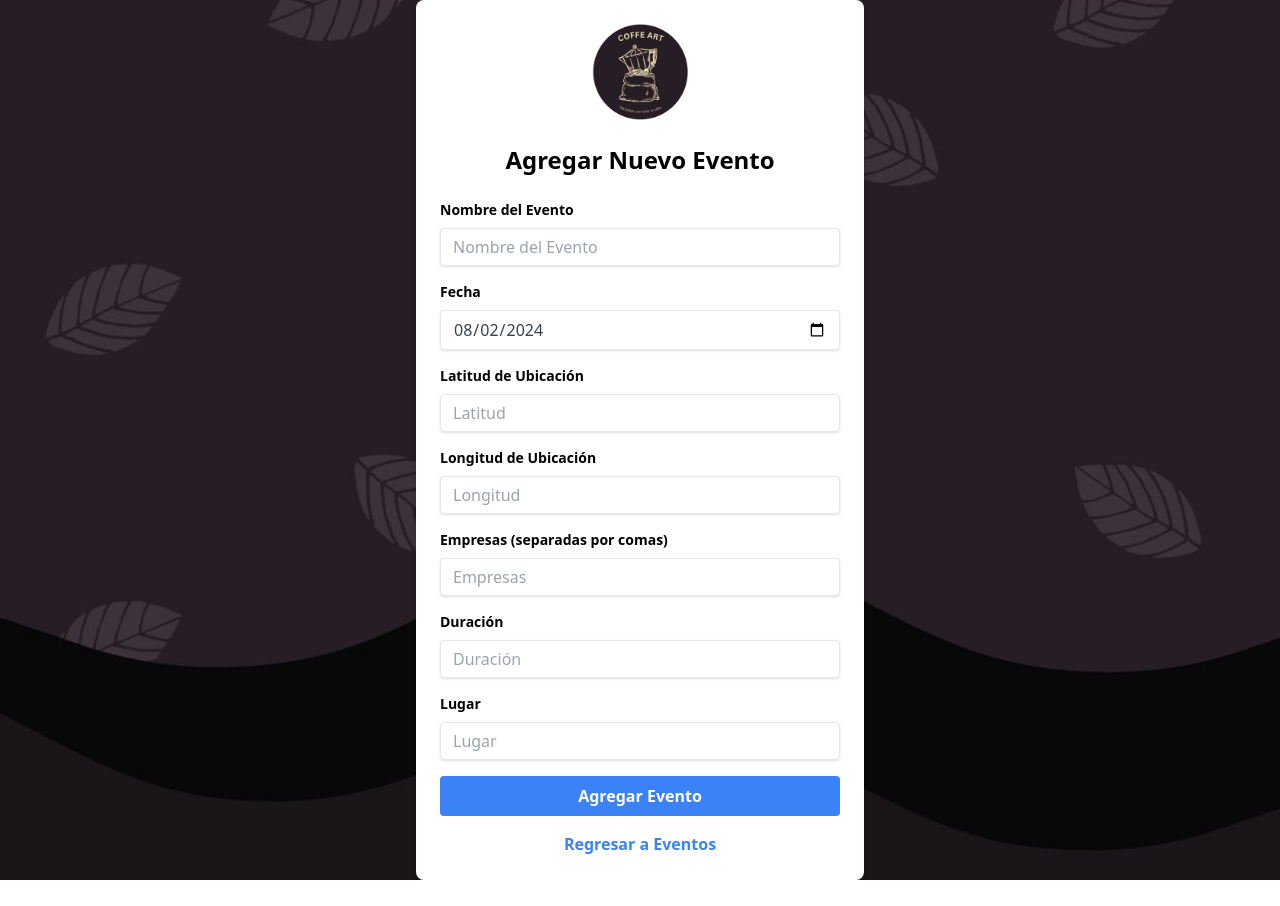
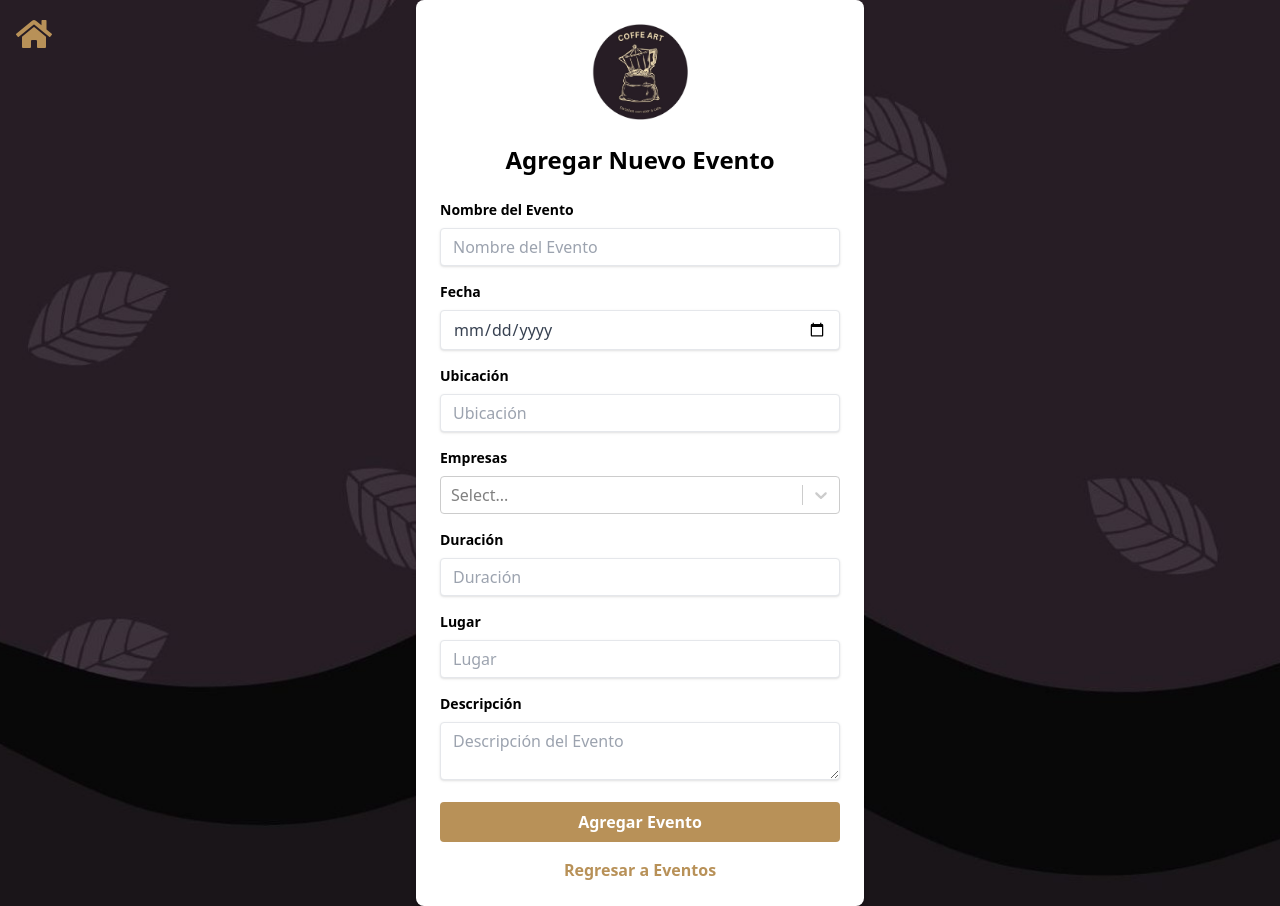
Before and after one commit to Coffe-Art/front-exp, a React (Vite) app: page /EventsForm in a window 1280 px wide. Before the commit the page ends 880 px from the top, so only its background shows below. Built offline with nearby package versions, Linux system fonts and the light colour scheme; no server answers.

Commit message:
Add files via upload

```diff
--- a/package.json
+++ b/package.json
@@ -21,6 +21,7 @@
     "react-dom": "^18.2.0",
     "react-icons": "^5.2.1",
     "react-router-dom": "^6.25.1",
+    "react-select": "^5.8.0",
     "react-slick": "^0.30.2",
     "slick-carousel": "^1.8.1",
     "swiper": "^11.1.5"
--- a/src/components/Layouts/EventsForm.jsx
+++ b/src/components/Layouts/EventsForm.jsx
@@ -1,30 +1,95 @@
-import React, { useState } from 'react';
-import { NavLink } from 'react-router-dom';
-import BackgroundImage from '../../assets/BackgroundLogin.jpg'; // Ajusta la ruta según tu estructura de proyecto
-import Logo from '../../assets/Artesanías.png'; // Ajusta la ruta según tu estructura de proyecto
+import React, { useState, useEffect } from 'react';
+import { useNavigate, NavLink } from 'react-router-dom';
+import BackgroundImage from '../../assets/BackgroundLogin.jpg';
+import { FaHome } from 'react-icons/fa';
+import Logo from '../../assets/Artesanías.png';
+import Select from 'react-select'; // Asegúrate de instalar react-select
 
 export const EventsForm = () => {
-  const [newEvent, setNewEvent] = useState({
+    const navigate = useNavigate();
+
+    const [formData, setFormData] = useState({
         name: '',
-    date: new Date(),
-    location: { lat: '', lng: '' },
-    companies: [],
+        date: '',
+        location: '',
+        selectedCompanies: [],
         duration: '',
-    place: ''
+        place: '',
+        description: ''
     });
 
-  const handleNewEventChange = (e) => {
-    const { name, value } = e.target;
-    setNewEvent(prevEvent => ({
-      ...prevEvent,
-      [name]: value
+    const [errors, setErrors] = useState({});
+    const [notification, setNotification] = useState('');
+    const [companies, setCompanies] = useState([]); // Lista de empresas
+
+    useEffect(() => {
+        // Aquí deberías hacer una solicitud para obtener las empresas registradas
+        const fetchCompanies = async () => {
+            try {
+                // Simulación de datos
+                const response = await fetch('/api/companies'); // Cambia esto por tu endpoint real
+                const data = await response.json();
+                const companyOptions = data.map(company => ({
+                    value: company.id,
+                    label: company.name
+                }));
+                setCompanies(companyOptions);
+            } catch (error) {
+                console.error('Error al obtener las empresas:', error);
+            }
+        };
+
+        fetchCompanies();
+    }, []);
+
+    const handleChange = (e) => {
+        const { id, value } = e.target;
+        setFormData((prevData) => ({
+            ...prevData,
+            [id]: value
         }));
     };
 
-  const handleNewEventSubmit = (e) => {
+    const handleSelectChange = (selectedOptions) => {
+        setFormData((prevData) => ({
+            ...prevData,
+            selectedCompanies: selectedOptions
+        }));
+    };
+
+    const handleSubmit = async (e) => {
         e.preventDefault();
+        const newErrors = {};
+
+        // Validaciones
+        if (!formData.name.trim()) {
+            newErrors.name = 'El nombre del evento es obligatorio';
+        }
+        if (!formData.date) {
+            newErrors.date = 'La fecha es obligatoria';
+        }
+        if (!formData.description.trim()) {
+            newErrors.description = 'La descripción es obligatoria';
+        }
+
+        setErrors(newErrors);
+
+        if (Object.keys(newErrors).length === 0) {
+            try {
                 // Aquí iría la lógica para manejar el envío del formulario
-    console.log('Event Submitted:', newEvent);
+                console.log('Event Submitted:', formData);
+                setNotification('Evento creado exitosamente');
+                setTimeout(() => {
+                    setNotification('');
+                    navigate('/events'); // Redirige a la página de eventos
+                }, 2000); // Muestra la notificación por 2 segundos antes de redirigir
+            } catch (error) {
+                console.error('Error al crear el evento:', error);
+                setNotification('Error al crear el evento, intenta de nuevo');
+            }
+        } else {
+            setNotification('');
+        }
     };
 
     return (
@@ -34,11 +99,20 @@ export const EventsForm = () => {
                 backgroundImage: `url(${BackgroundImage})`,
             }}
         >
+            <NavLink to="/" className="absolute top-4 left-4">
+                <FaHome className="text-darkyellow text-4xl" />
+            </NavLink>
             <div className="relative bg-white p-6 rounded-lg shadow-md w-full max-w-md mx-4 sm:mx-8 md:mx-16 lg:mx-32">
                 <img src={Logo} alt="Logo" className="h-24 w-24 mx-auto mb-6" />
                 <h2 className="text-2xl font-bold mb-6 text-center">Agregar Nuevo Evento</h2>
 
-        <form onSubmit={handleNewEventSubmit}>
+                {notification && (
+                    <div className={`bg-green-100 border border-green-400 text-green-700 px-4 py-3 rounded relative mb-4`} role="alert">
+                        <span className="block sm:inline">{notification}</span>
+                    </div>
+                )}
+
+                <form onSubmit={handleSubmit}>
                     <div className="mb-4">
                         <label className="block text-black text-sm font-bold mb-2" htmlFor="name">
                             Nombre del Evento
@@ -46,13 +120,12 @@ export const EventsForm = () => {
                         <input
                             type="text"
                             id="name"
-              name="name"
-              value={newEvent.name}
-              onChange={handleNewEventChange}
                             className="shadow appearance-none border rounded w-full py-2 px-3 text-gray-700 leading-tight focus:outline-none focus:shadow-outline"
                             placeholder="Nombre del Evento"
-              required
+                            value={formData.name}
+                            onChange={handleChange}
                         />
+                        {errors.name && <p className="text-red-500 text-xs italic">{errors.name}</p>}
                     </div>
 
                     <div className="mb-4">
@@ -62,71 +135,39 @@ export const EventsForm = () => {
                         <input
                             type="date"
                             id="date"
-              name="date"
-              value={newEvent.date.toISOString().split('T')[0]}
-              onChange={e => setNewEvent(prevEvent => ({
-                ...prevEvent,
-                date: new Date(e.target.value)
-              }))}
                             className="shadow appearance-none border rounded w-full py-2 px-3 text-gray-700 leading-tight focus:outline-none focus:shadow-outline"
-              required
+                            value={formData.date}
+                            onChange={handleChange}
                         />
+                        {errors.date && <p className="text-red-500 text-xs italic">{errors.date}</p>}
                     </div>
 
                     <div className="mb-4">
-            <label className="block text-black text-sm font-bold mb-2" htmlFor="lat">
-              Latitud de Ubicación
+                        <label className="block text-black text-sm font-bold mb-2" htmlFor="location">
+                            Ubicación
                         </label>
                         <input
-              type="number"
-              id="lat"
-              name="lat"
-              value={newEvent.location.lat}
-              onChange={(e) => setNewEvent(prevEvent => ({
-                ...prevEvent,
-                location: { ...prevEvent.location, lat: parseFloat(e.target.value) }
-              }))}
+                            type="text"
+                            id="location"
                             className="shadow appearance-none border rounded w-full py-2 px-3 text-gray-700 leading-tight focus:outline-none focus:shadow-outline"
-              placeholder="Latitud"
-              required
-            />
-          </div>
-
-          <div className="mb-4">
-            <label className="block text-black text-sm font-bold mb-2" htmlFor="lng">
-              Longitud de Ubicación
-            </label>
-            <input
-              type="number"
-              id="lng"
-              name="lng"
-              value={newEvent.location.lng}
-              onChange={(e) => setNewEvent(prevEvent => ({
-                ...prevEvent,
-                location: { ...prevEvent.location, lng: parseFloat(e.target.value) }
-              }))}
-              className="shadow appearance-none border rounded w-full py-2 px-3 text-gray-700 leading-tight focus:outline-none focus:shadow-outline"
-              placeholder="Longitud"
-              required
+                            placeholder="Ubicación"
+                            value={formData.location}
+                            onChange={handleChange}
                         />
                     </div>
 
                     <div className="mb-4">
                         <label className="block text-black text-sm font-bold mb-2" htmlFor="companies">
-              Empresas (separadas por comas)
+                            Empresas
                         </label>
-            <input
-              type="text"
+                        <Select
                             id="companies"
-              name="companies"
-              value={newEvent.companies.join(', ')}
-              onChange={(e) => setNewEvent(prevEvent => ({
-                ...prevEvent,
-                companies: e.target.value.split(',').map(company => company.trim())
-              }))}
-              className="shadow appearance-none border rounded w-full py-2 px-3 text-gray-700 leading-tight focus:outline-none focus:shadow-outline"
-              placeholder="Empresas"
-              required
+                            isMulti
+                            options={companies}
+                            value={formData.selectedCompanies}
+                            onChange={handleSelectChange}
+                            className="basic-multi-select"
+                            classNamePrefix="select"
                         />
                     </div>
 
@@ -137,12 +178,10 @@ export const EventsForm = () => {
                         <input
                             type="text"
                             id="duration"
-              name="duration"
-              value={newEvent.duration}
-              onChange={handleNewEventChange}
                             className="shadow appearance-none border rounded w-full py-2 px-3 text-gray-700 leading-tight focus:outline-none focus:shadow-outline"
                             placeholder="Duración"
-              required
+                            value={formData.duration}
+                            onChange={handleChange}
                         />
                     </div>
 
@@ -153,24 +192,36 @@ export const EventsForm = () => {
                         <input
                             type="text"
                             id="place"
-              name="place"
-              value={newEvent.place}
-              onChange={handleNewEventChange}
                             className="shadow appearance-none border rounded w-full py-2 px-3 text-gray-700 leading-tight focus:outline-none focus:shadow-outline"
                             placeholder="Lugar"
-              required
+                            value={formData.place}
+                            onChange={handleChange}
                         />
+                    </div>
+
+                    <div className="mb-4">
+                        <label className="block text-black text-sm font-bold mb-2" htmlFor="description">
+                            Descripción
+                        </label>
+                        <textarea
+                            id="description"
+                            className="shadow appearance-none border rounded w-full py-2 px-3 text-gray-700 leading-tight focus:outline-none focus:shadow-outline"
+                            placeholder="Descripción del Evento"
+                            value={formData.description}
+                            onChange={handleChange}
+                        />
+                        {errors.description && <p className="text-red-500 text-xs italic">{errors.description}</p>}
                     </div>
 
                     <button
                         type="submit"
-            className="bg-blue-500 hover:bg-blue-600 text-white font-bold py-2 px-4 rounded focus:outline-none focus:shadow-outline w-full"
+                        className="bg-darkyellow hover:bg-lightyellow text-white font-bold py-2 px-4 rounded focus:outline-none focus:shadow-outline w-full"
                     >
                         Agregar Evento
                     </button>
 
                     <p className="mt-4 text-center">
-            <NavLink to="/events" className="text-blue-500 font-bold hover:underline">
+                        <NavLink to="/events" className="text-darkyellow font-bold hover:underline">
                             Regresar a Eventos
                         </NavLink>
                     </p>
```
Also changed, not shown: src/components/Layouts/Companies.jsx (+35 -4 lines), src/components/Layouts/Events.jsx (+16 -14 lines), src/components/Layouts/History.jsx (+10 -38 lines), src/assets/COFFE_ART.jpg (added), 1 other file (tests, documents, lock files or other folders). Lines whose indentation alone changed are shown as unchanged.
